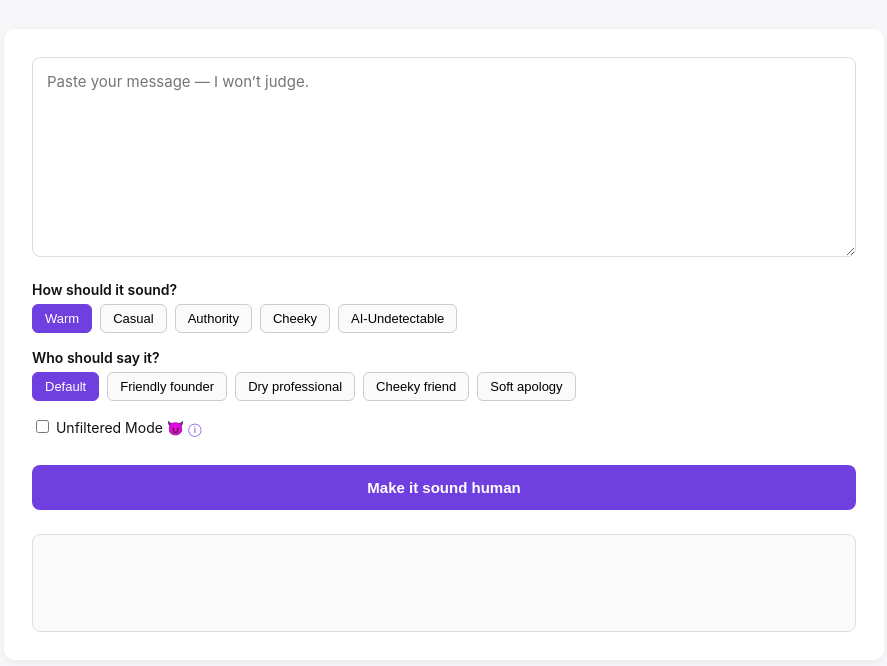
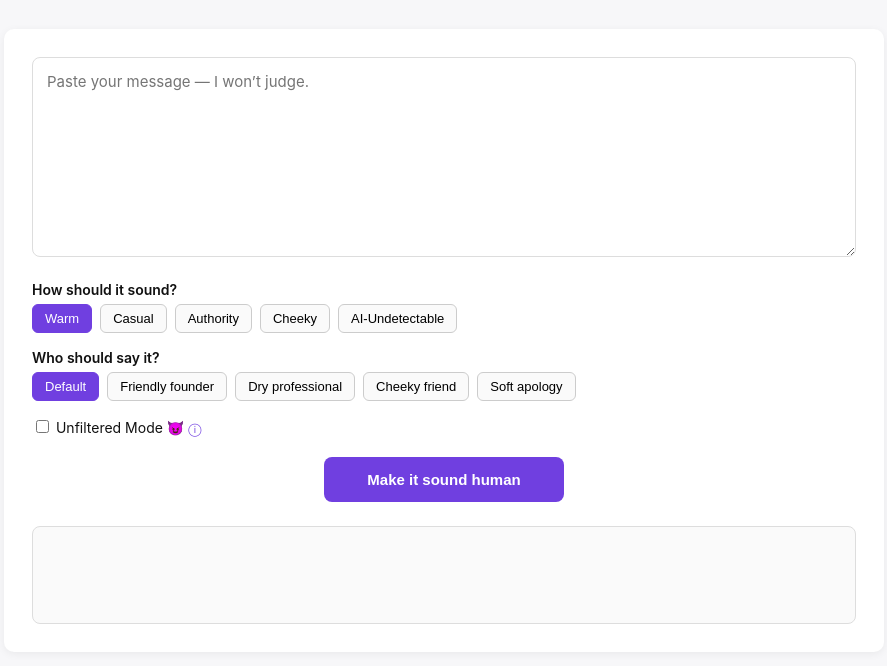
Before and after one commit to sogregory/warmdm, a website: page public/index.html in a window 1280 px wide. Shown: the part 134-800 px from the top of the page, without its empty margins (196-1083 px from the left). Drawn offline with Linux system fonts and the light colour scheme.

Commit message:
button update

```diff
--- a/public/style.css
+++ b/public/style.css
@@ -163,8 +163,8 @@ body {
 ----------------------------------------- */
 
 .primary-btn {
-  width: 100%;
-  background: #703fe0;             /* brand purple */
+  width: 240px;                   /* button-like width */
+  background: #703fe0;
   color: #fff;
   padding: 14px;
   border-radius: 8px;
@@ -172,16 +172,16 @@ body {
   cursor: pointer;
   font-size: 15px;
   font-weight: 600;
-  margin-top: 10px;
   transition: background 0.2s ease, box-shadow 0.15s ease, transform 0.1s ease;
+  margin: 20px auto 0;            /* centers the button horizontally */
+  display: block;                 /* ensures centering works */
 }
 
 .primary-btn:hover {
-  background: #5e33c0;             /* slightly darker on hover */
+  background: #5e33c0;
   box-shadow: 0 4px 10px rgba(112, 63, 224, 0.25);
   transform: translateY(-1px);
 }
-
 
 /* ----------------------------------------
    Output Section
```
